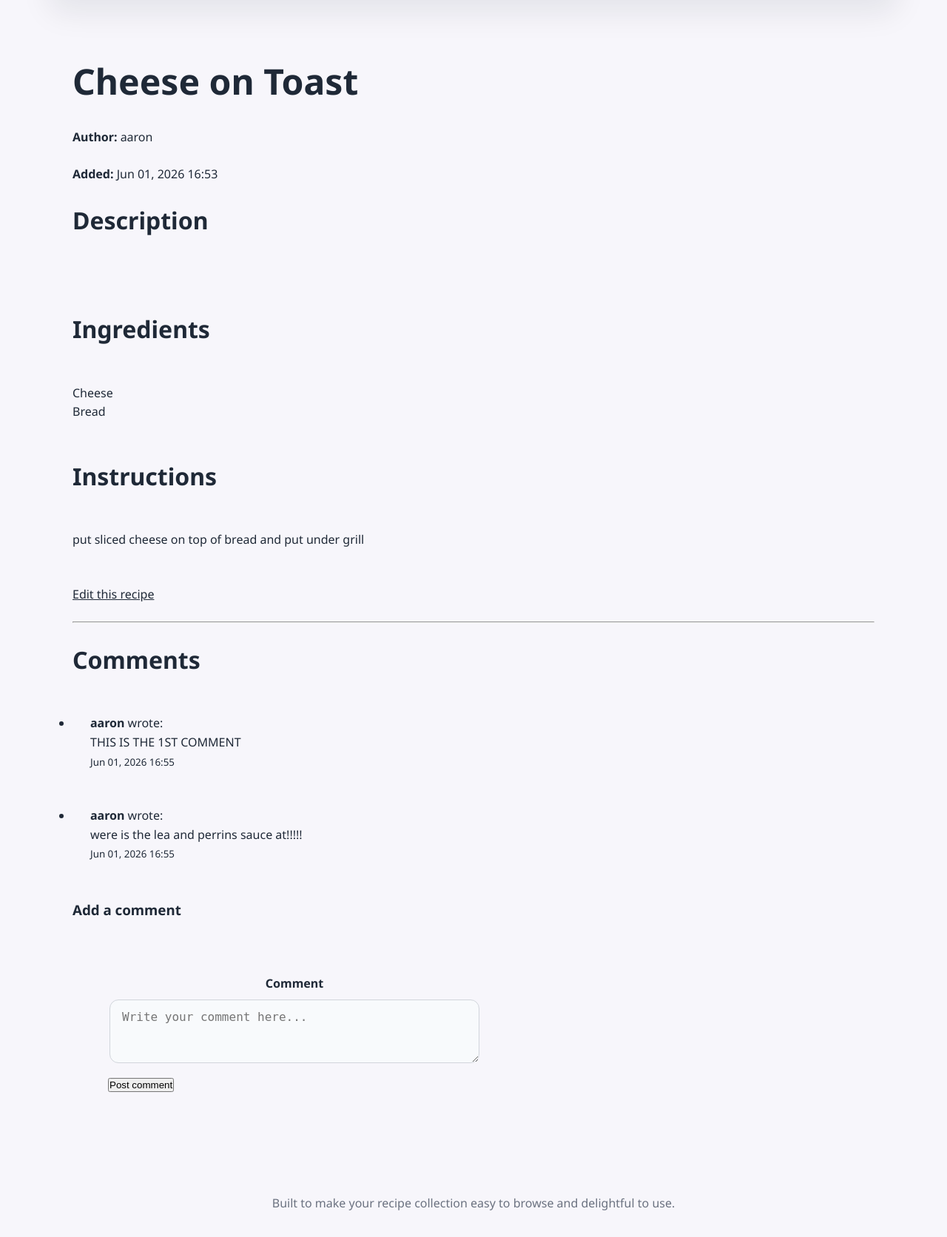
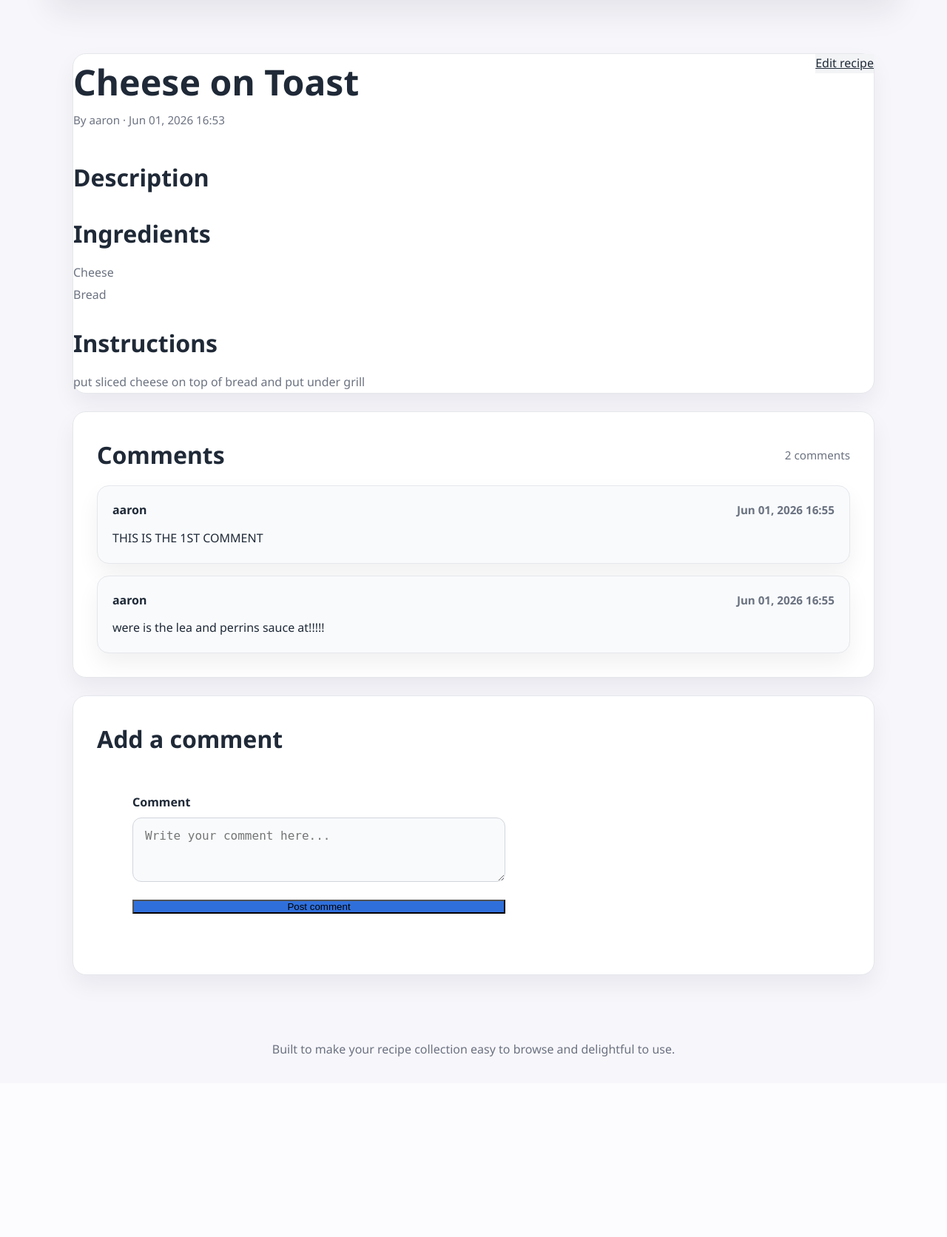
Before and after one commit to Aaronnnpf/recipe-app, a Django app: page /recipes/1/ in a window 1280 px wide. Shown: the part 270-1942 px from the top of the page at 74% size. After the commit the page ends 1698 px from the top, so only its background shows below. Run offline with Django 4.2, Linux system fonts and the light colour scheme; a user stored in the database is signed in; data comes from the database, SQL or seed files in the repository.

Commit message:
update recipe detail page layout

```diff
--- a/recipe_app/templates/recipes/recipe_detail.html
+++ b/recipe_app/templates/recipes/recipe_detail.html
@@ -3,49 +3,72 @@
 {% block title %}{{ recipe.title }}{% endblock %}
 
 {% block content %}
+<div class="recipe-detail-shell">
+    <section class="card recipe-detail-card">
+        <div class="recipe-detail-header">
+            <div>
                 <h1>{{ recipe.title }}</h1>
-<p><strong>Author:</strong> {{ recipe.author.username }}</p>
-<p><strong>Added:</strong> {{ recipe.created_at|date:'M d, Y H:i' }}</p>
+                <p class="recipe-meta">By {{ recipe.author.username }} · {{ recipe.created_at|date:'M d, Y H:i' }}</p>
                 {% if recipe.updated_at and recipe.updated_at != recipe.created_at %}
-    <p><strong>Updated:</strong> {{ recipe.updated_at|date:'M d, Y H:i' }}</p>
+                    <p class="recipe-meta">Updated {{ recipe.updated_at|date:'M d, Y H:i' }}</p>
                 {% endif %}
+            </div>
+            {% if recipe.author == request.user %}
+                <a class="btn btn-secondary" href="{% url 'recipe_edit' recipe.id %}">Edit recipe</a>
+            {% endif %}
+        </div>
 
+        <div class="recipe-section">
             <h2>Description</h2>
             <p>{{ recipe.description|linebreaks }}</p>
+        </div>
 
+        <div class="recipe-section">
             <h2>Ingredients</h2>
             <p>{{ recipe.ingredients|linebreaks }}</p>
+        </div>
 
+        <div class="recipe-section">
             <h2>Instructions</h2>
             <p>{{ recipe.instructions|linebreaks }}</p>
+        </div>
+    </section>
 
-{% if recipe.author == request.user %}
-    <p><a href="{% url 'recipe_edit' recipe.id %}">Edit this recipe</a></p>
+    <section class="comment-shell">
+        <div class="card comment-list-card">
+            <div class="section-title-row">
+                <h2>Comments</h2>
+                <span class="comment-count">{{ comments|length }} comment{{ comments|length|pluralize }}</span>
+            </div>
+
+            {% if comments %}
+                <div class="comment-list">
+                    {% for comment in comments %}
+                        <article class="comment-card">
+                            <div class="comment-heading">
+                                <strong>{{ comment.author.username }}</strong>
+                                <span>{{ comment.created_at|date:'M d, Y H:i' }}</span>
+                            </div>
+                            <p>{{ comment.text|linebreaks }}</p>
+                        </article>
+                    {% endfor %}
+                </div>
+            {% else %}
+                <p class="text-muted">No comments yet. Be the first to share feedback.</p>
             {% endif %}
+        </div>
 
-<hr>
-<h2>Comments</h2>
-{% if comments %}
-    <ul>
-        {% for comment in comments %}
-            <li>
-                <strong>{{ comment.author.username }}</strong> wrote:
-                <p>{{ comment.text|linebreaks }}</p>
-                <small>{{ comment.created_at|date:'M d, Y H:i' }}</small>
-            </li>
-        {% endfor %}
-    </ul>
-{% else %}
-    <p>No comments yet. Be the first to comment.</p>
-{% endif %}
-
-<h3>Add a comment</h3>
+        <div class="card comment-form-card">
+            <h2>Add a comment</h2>
             <form method="post">
                 {% csrf_token %}
-    <div class="form-field" style="margin-bottom:1rem;">
-        <h4 style="margin-bottom:0.5rem;">Comment</h4>
+                <div class="form-group">
+                    <label for="id_text">Comment</label>
                     {{ form.text }}
                 </div>
-    <button type="submit" class="btn btn-center">Post comment</button>
+                <button type="submit" class="btn btn-primary btn-block">Post comment</button>
             </form>
+        </div>
+    </section>
+</div>
 {% endblock %}
```
Lines whose indentation alone changed are shown as unchanged.
